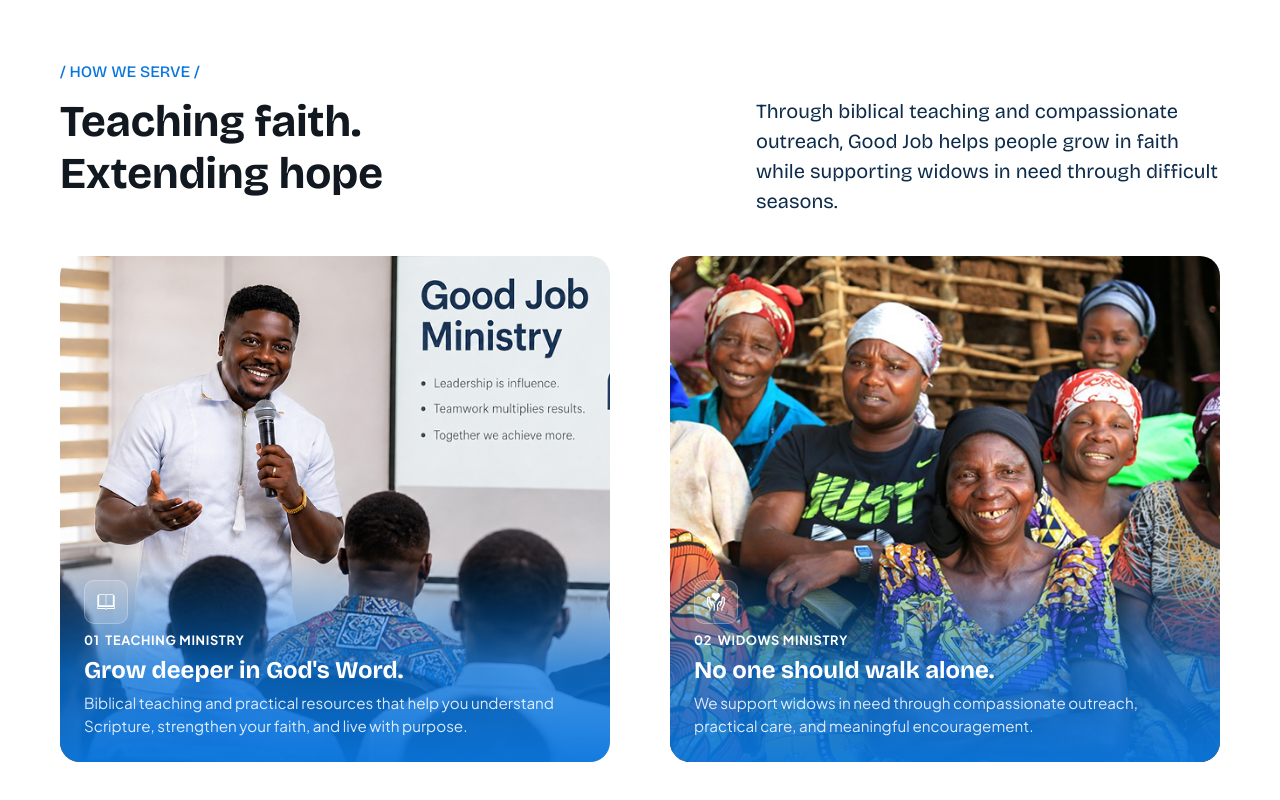
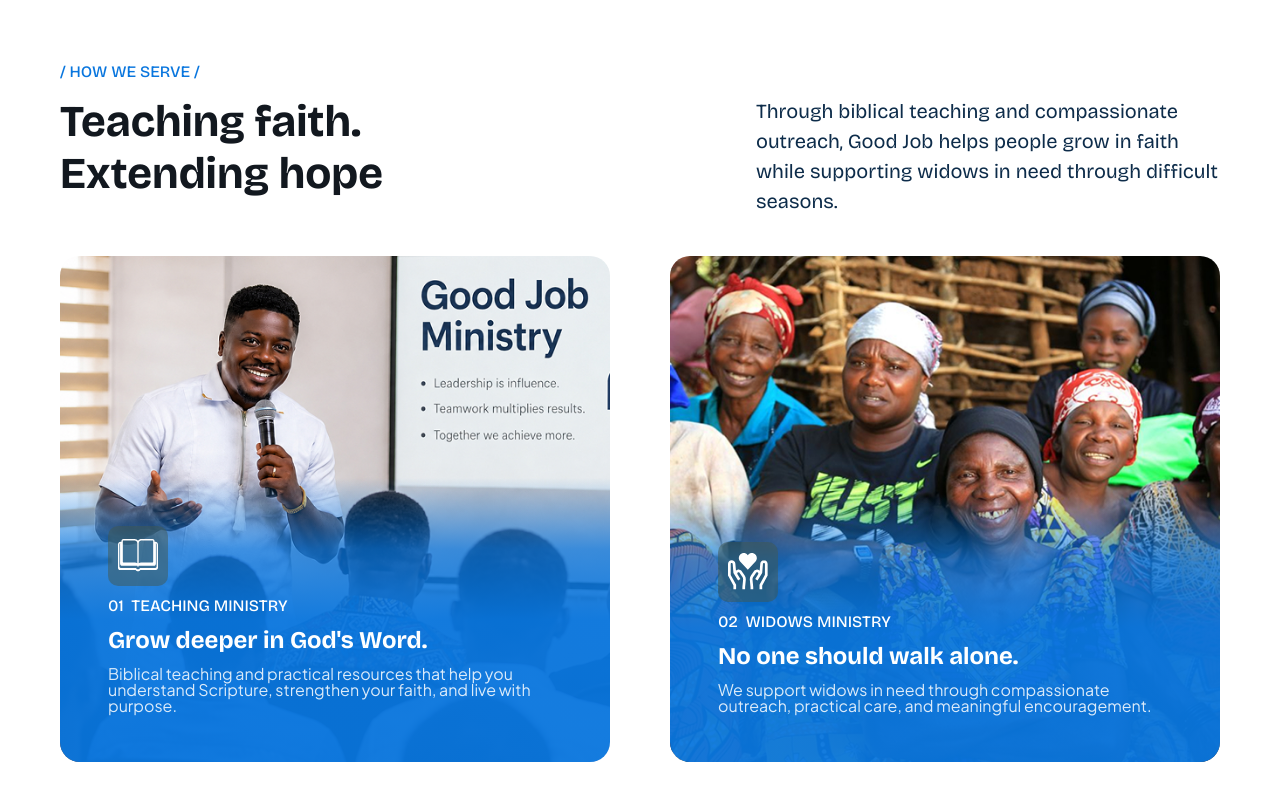
Before and after one commit to Teliose/Good-Job-Ministry, a plain HTML site: page index.html in a window 1280 px wide. Shown: the part 2511-3311 px from the top of the page. Drawn offline with nearby package versions, Linux system fonts and the light colour scheme.

Commit message:
Done with the third section

```diff
--- a/style.css
+++ b/style.css
@@ -721,18 +721,17 @@ body {
     bottom: 0;
     left: 0;
     width: 100%;
-    padding: 1.5rem;
+    padding: 3rem;
     display: flex;
     flex-direction: column;
-    gap: 0.5rem;
-    background: linear-gradient(to top, rgba(9, 118, 222, 0.95) 0%, rgba(9, 118, 222, 0.75) 45%, transparent 100%);
+    gap: 0.75rem;
+    background: linear-gradient(to top, rgba(9, 118, 222, 0.95) 50%, rgba(9, 118, 222, 0.75) 75%, transparent 100%);
 }
 
 .serve-card__icon-badge {
-    width: 2.75rem;
-    height: 2.75rem;
-    background-color: rgba(255, 255, 255, 0.15);
-    border: 1px solid rgba(255, 255, 255, 0.25);
+    width: 3.75rem;
+    height: 3.75rem;
+    background-color: #43595180;
     border-radius: 10px;
     display: flex;
     justify-content: center;
@@ -740,20 +739,24 @@ body {
 }
 
 .serve-card__icon-badge img {
-    width: 45%;
+    width: 67%;
     height: auto;
 }
 
 .serve-card__label {
+    width: fit-content;
     color: #FFFFFF;
-    font-size: 0.8rem;
-    font-weight: 700;
-    letter-spacing: 0.05em;
+    font-size: 1rem;
+    font-weight: 500;
+    letter-spacing: 0%;
     text-transform: uppercase;
     margin: 0;
+    font-family: "Bricolage Grotesque", sans-serif;
+    line-height: 100%;
 }
 
 .serve-card__title {
+    width: fit-content;
     color: #FFFFFF;
     font-weight: 700;
     font-size: 1.5rem;
@@ -763,7 +766,7 @@ body {
 
 .serve-card__desc {
     color: rgba(255, 255, 255, 0.85);
-    font-size: 0.95rem;
-    line-height: 1.5;
+    font-size: 1rem;
+    line-height: 100%;
     margin: 0;
 }
```
